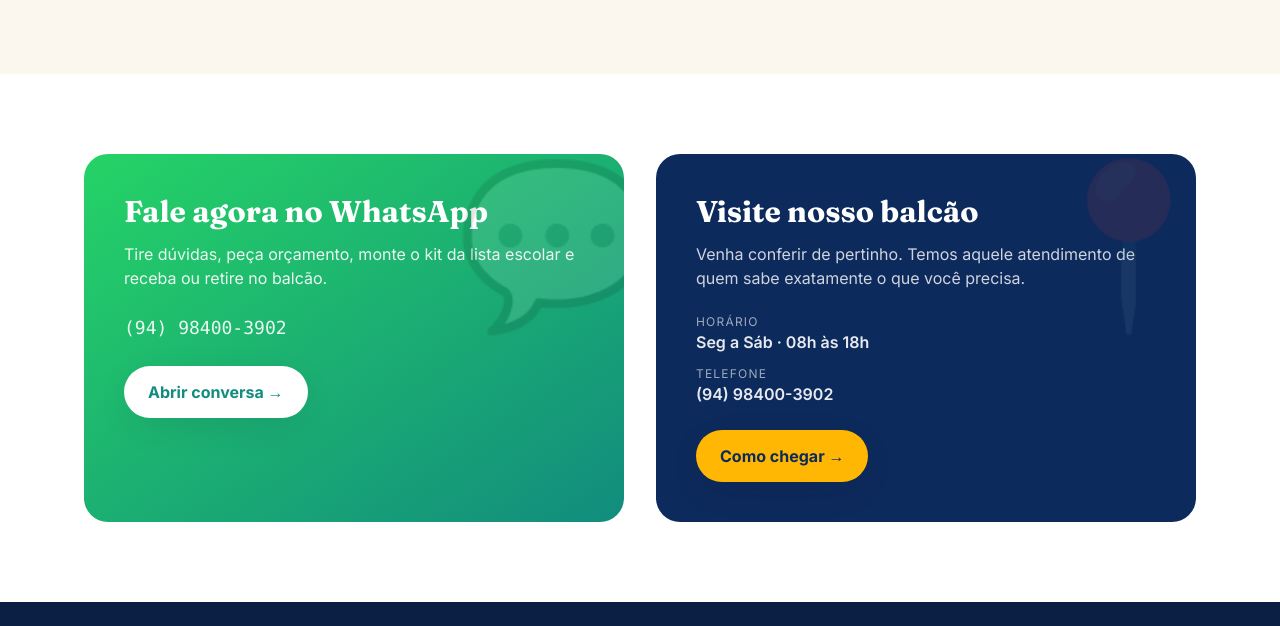
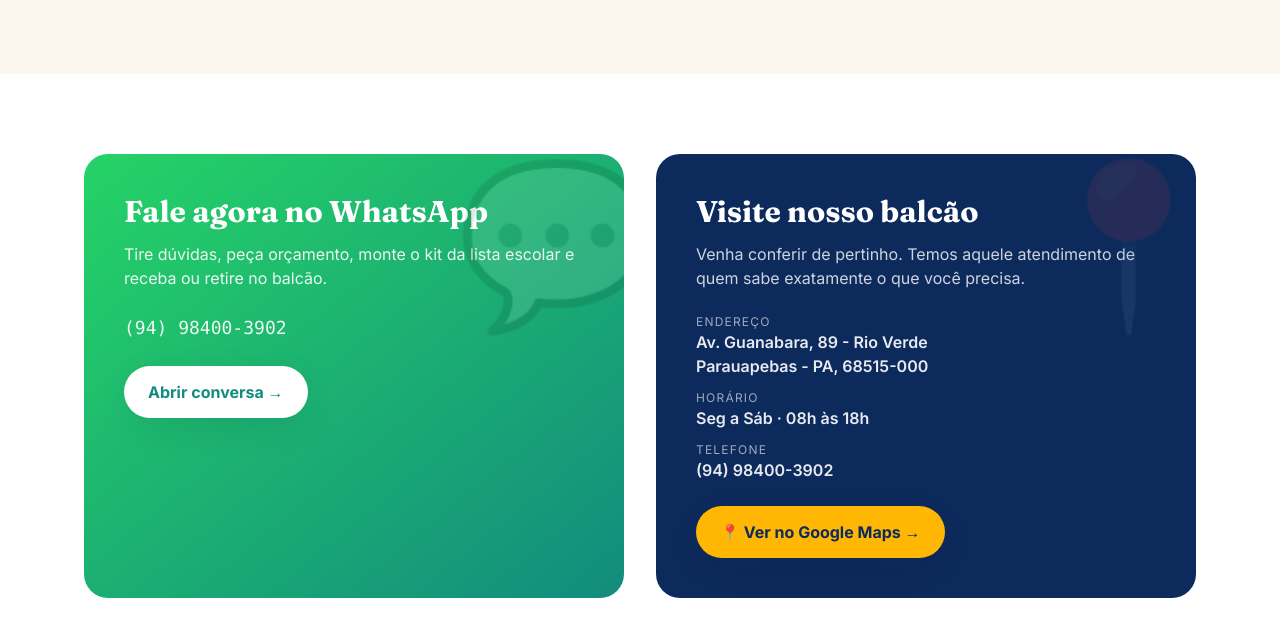
Before and after one commit to Viniyokoyama/kilegal-papelaria, a plain HTML site: page index.html in a window 1280 px wide. Shown: the part 3311-3937 px from the top of the page. Drawn offline with nearby package versions, Linux system fonts and the light colour scheme.

Commit message:
fix: favicon KI-Legal + endereço com Google Maps

```diff
--- a/index.html
+++ b/index.html
@@ -8,7 +8,7 @@
 <meta property="og:title" content="KI-Legal Papelaria · Desde 1995" />
 <meta property="og:description" content="Onde as histórias escolares começam. Material escolar, carimbos, mochilas e muito mais." />
 <meta property="og:image" content="images/logo.png" />
-<link rel="icon" href="images/logo.png" />
+<link rel="icon" type="image/png" href="images/favicon.png?v=2" />
 <link rel="preconnect" href="https://fonts.googleapis.com" />
 <link rel="preconnect" href="https://fonts.gstatic.com" crossorigin />
 <link href="https://fonts.googleapis.com/css2?family=Fraunces:ital,wght@0,500;0,700;1,600&family=Inter:wght@400;500;600;700;800&display=swap" rel="stylesheet" />
@@ -269,12 +269,16 @@
       <h3 class="font-display text-3xl font-bold">Visite nosso balcão</h3>
       <p class="mt-3 text-white/80">Venha conferir de pertinho. Temos aquele atendimento de quem sabe exatamente o que você precisa.</p>
       <dl class="mt-6 space-y-3 text-white/90">
+        <div>
+          <dt class="text-xs uppercase tracking-widest text-white/60">Endereço</dt>
+          <dd class="font-semibold">Av. Guanabara, 89 - Rio Verde<br>Parauapebas - PA, 68515-000</dd>
+        </div>
         <div><dt class="text-xs uppercase tracking-widest text-white/60">Horário</dt><dd class="font-semibold">Seg a Sáb · 08h às 18h</dd></div>
         <div><dt class="text-xs uppercase tracking-widest text-white/60">Telefone</dt><dd class="font-semibold">(94) 98400-3902</dd></div>
       </dl>
-      <a href="https://wa.me/5594984003902?text=Ol%C3%A1!%20Qual%20o%20endere%C3%A7o%20da%20loja%3F" target="_blank" rel="noopener"
+      <a href="https://www.google.com/maps/search/Av.+Guanabara,+89+Rio+Verde+Parauapebas+PA" target="_blank" rel="noopener"
          class="mt-6 inline-flex items-center gap-2 bg-accent text-brand-900 font-bold px-6 py-3.5 rounded-full shadow-soft hover:bg-yellow-400">
-        Como chegar →
+        📍 Ver no Google Maps →
       </a>
     </div>
   </div>
```
Also changed, not shown: 3 other files.
